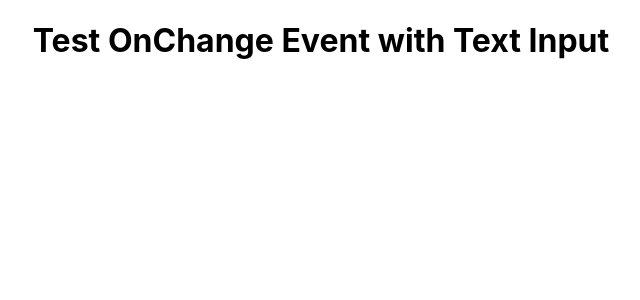
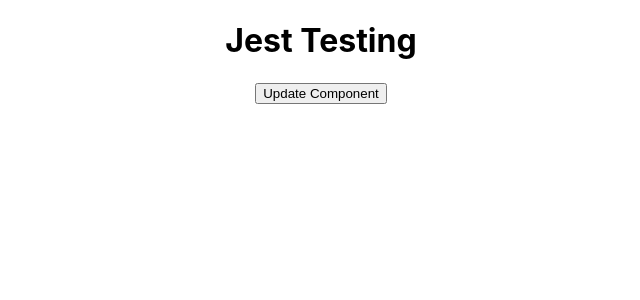
Before and after one commit to kunrak/blog-app-test, a React (Create React App) app: page / in a window 1280 px wide. Shown: the top 300 px of the page, without its empty margins (319-959 px from the left). Built offline with nearby package versions, Linux system fonts and the light colour scheme.

Commit message:
coverage-tut

```diff
--- a/src/App.js
+++ b/src/App.js
@@ -6,7 +6,9 @@ function App() {
   const [data, setData] = useState("");
   return (
     <div className="App">
-      <h1>Test OnChange Event with Text Input</h1>
+      <h1>Jest Testing</h1>
+      <button onClick={() => setData("Hello")}>Update Component</button>
+      <h1>{data}</h1>
     </div>
   );
 }
```
Also changed, not shown: 2 other files (tests, documents, lock files or other folders).
